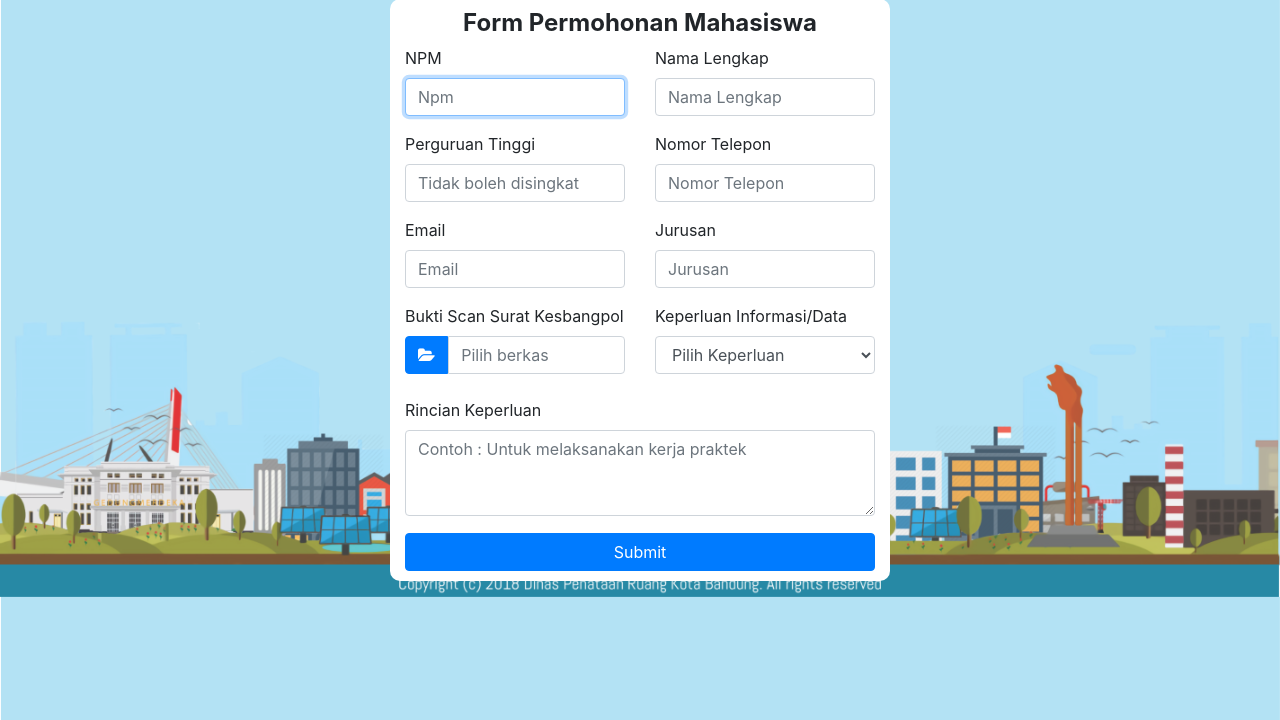
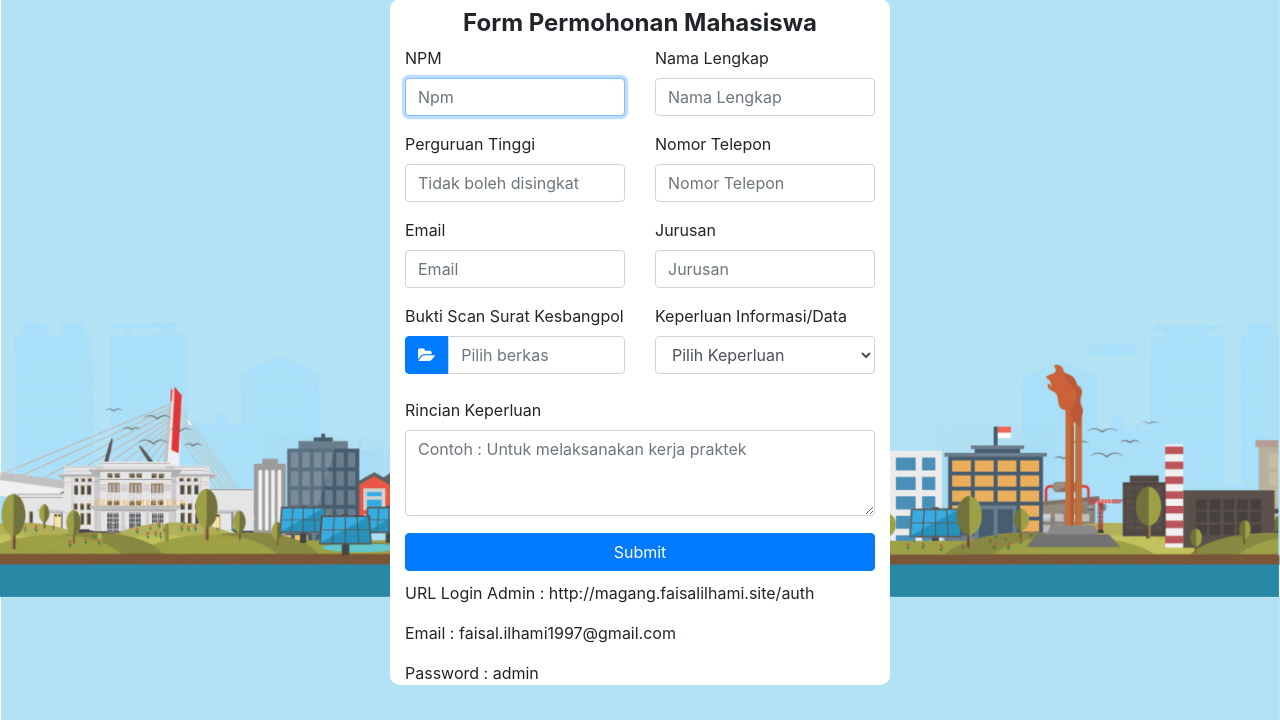
Before and after one commit to faisalilhami27/magang, a CodeIgniter app: page /yourprojectname/ in a window 1280 px wide. Shown: the part 80-800 px from the top of the page. Run offline with CodeIgniter, Linux system fonts and the light colour scheme; data comes from the database, SQL or seed files in the repository.

Commit message:
update login

```diff
--- a/application/views/perizinan.php
+++ b/application/views/perizinan.php
@@ -198,6 +198,9 @@
 				type="button">Submit
 		</button>
 	</form>
+	<p>URL Login Admin : http://magang.faisalilhami.site/auth</p>
+	<p>Email : faisal.ilhami1997@gmail.com</p>
+	<p>Password : admin</p>
 </div>
 <script src="<?= base_url('assets/js/jquery-3.1.1.min.js') ?>"></script>
 <script src="<?= base_url('assets/js/popper.min.js') ?>"></script>
```
